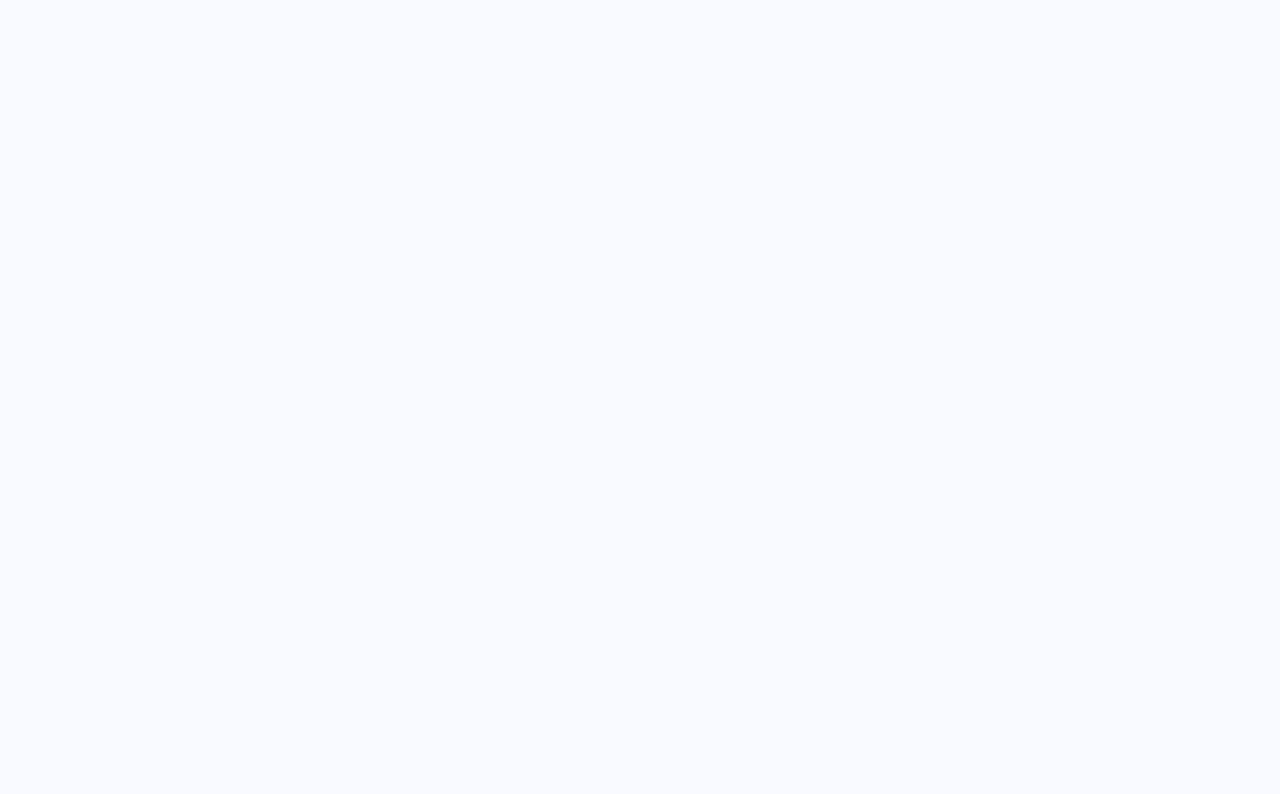
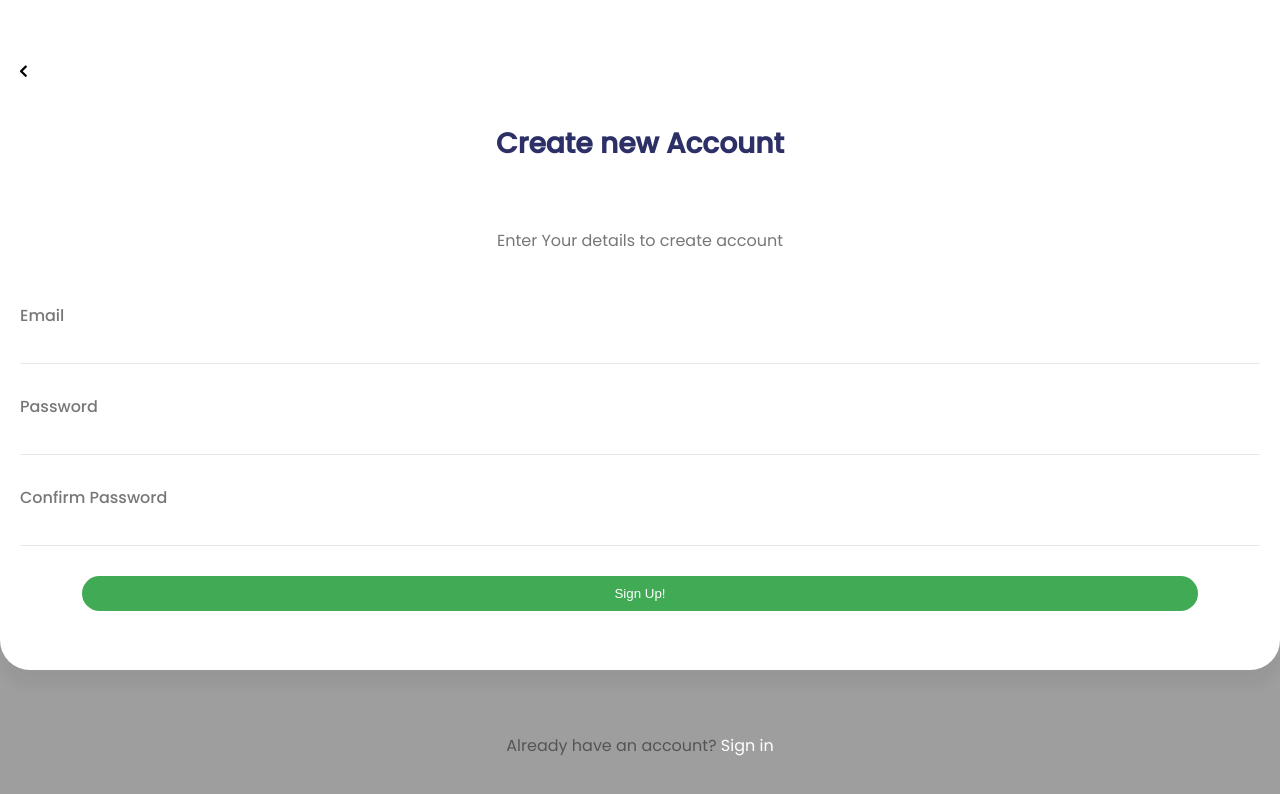
Before and after one commit to BrunoTesseraux/Abschlussprojekt, a React (Vite) app in the folder grosshop/frontend/: page /signup in a window 1280 px wide. Shown: the top 794 px of the page. Built offline with nearby package versions, Linux system fonts and the light colour scheme; no server answers.

Commit message:
connect frontend and backend

```diff
--- a/grosshop/frontend/src/App.jsx
+++ b/grosshop/frontend/src/App.jsx
@@ -1,28 +1,29 @@
-import './App.scss'
+import "./App.scss";
 
-import CategoryCard from './components/CategoryCard/CategoryCard'
-import ProductDetail from './pages/ProductDetail/ProductDetail'
-import Welcome from './pages/Welcome/Welcome'
-import Nav from './components/Nav/Nav'
-import { BrowserRouter as Router } from 'react-router-dom';
-import Profile from './pages/Profile/Profile'
-import EditProfile from './pages/Profile/EditProfile'
-import Cart from './pages/Lists/Cart'
-import Wishlist from './pages/Lists/Wishlist'
-import OrderList from './pages/Lists/OrderList'
-import Register from './pages/Registry/Register'
-import SignIn from './pages/Registry/SignIn'
-import SuccessNotification from './components/SuccessNotification/SuccessNotification'
-
+import CategoryCard from "./components/CategoryCard/CategoryCard";
+import ProductDetail from "./pages/ProductDetail/ProductDetail";
+import Welcome from "./pages/Welcome/Welcome";
+import Nav from "./components/Nav/Nav";
+import { Route, BrowserRouter as Router, Routes } from "react-router-dom";
+import Profile from "./pages/Profile/Profile";
+import EditProfile from "./pages/Profile/EditProfile";
+import Cart from "./pages/Lists/Cart";
+import Wishlist from "./pages/Lists/Wishlist";
+import OrderList from "./pages/Lists/OrderList";
+import Register from "./pages/Registry/Register";
+import SignIn from "./pages/Registry/SignIn";
+import SuccessNotification from "./components/SuccessNotification/SuccessNotification";
 
 function App() {
-
   return (
     <Router>
-      {/* <Welcome/> */}
-      {/* <Register/> */}
-      {/* <SuccessNotification/> */}
-      {/* <SignIn/> */}
+      <Routes>
+        <Route path="/" element={<Welcome />} />
+        <Route path="/login" element={<SignIn />} />
+        <Route path="/signup" element={<Register />} />
+        <Route path="/register-success" element={<SuccessNotification />} />
+      </Routes>
+      {/*  */}
       {/* <Nav/> */}
       {/* <OrderList/> */}
       {/* <Cart/> */}
@@ -32,7 +33,7 @@ function App() {
       {/* <ProductDetail/> */}
       {/* <Wishlist/> */}
     </Router>
-  )
+  );
 }
 
-export default App
+export default App;
--- /dev/null
+++ b/grosshop/frontend/src/api/api.js
@@ -0,0 +1,2 @@
+export const backendUrl =
+  import.meta.env.VITE_BACKEND_URL || "http://127.0.0.1:5003";
--- a/grosshop/frontend/src/components/SuccessNotification/SuccessNotification.jsx
+++ b/grosshop/frontend/src/components/SuccessNotification/SuccessNotification.jsx
@@ -1,6 +1,21 @@
-import "./SuccessNotification.scss"
+import { useEffect, useState } from "react";
+import "./SuccessNotification.scss";
+import { Navigate } from "react-router-dom";
 
 const SuccessNotification = () => {
+  const [redirectNow, setRedirectNow] = useState(false);
+
+  useEffect(() => {
+    const timer = setTimeout(() => {
+      setRedirectNow(true);
+    }, 3000); // 3 Sekunden Verzögerung
+
+    return () => clearTimeout(timer); // Bereinige den Timer, wenn die Komponente demontiert wird
+  }, []);
+
+  if (redirectNow) {
+    return <Navigate to="/" />;
+  }
   return (
     <section className="success-notification">
       <div className="notification">
@@ -9,7 +24,8 @@ const SuccessNotification = () => {
         <h1>Welcome to Grosshop</h1>
         <p>You have successfully created your account</p>
       </div>
-    </section> );
-}
+    </section>
+  );
+};
 
 export default SuccessNotification;
--- a/grosshop/frontend/src/components/SuccessNotification/SuccessNotification.scss
+++ b/grosshop/frontend/src/components/SuccessNotification/SuccessNotification.scss
@@ -1,9 +1,10 @@
-.success-notification{
-    background-color: #9E9E9E;
+.success-notification {
+  background-color: #9e9e9e;
   height: 100vh;
   width: 100vw;
-    padding-top: 60%;
-    .notification{
+  display: flex;
+  align-items: center;
+  .notification {
     background-color: white;
     width: 80%;
     margin: auto;
@@ -12,23 +13,23 @@
     border-radius: 25px;
     font-family: "poppins-regular";
     color: #777777;
-        h1{
-            color: #2C3066;
+    h1 {
+      color: #2c3066;
       font-family: "poppins-medium";
       margin-top: 25px;
     }
-        p{
+    p {
       width: 200px;
       display: block;
       margin: auto;
       margin-top: 10px;
       margin-bottom: 20px;
     }
-        img{
+    img {
       margin: auto;
       margin-top: 30px;
     }
-        .shadow{
+    .shadow {
       background-color: rgba(56, 60, 60, 0.3);
       border-radius: 50%;
       width: 60px;
--- a/grosshop/frontend/src/pages/Registry/Register.jsx
+++ b/grosshop/frontend/src/pages/Registry/Register.jsx
@@ -1,8 +1,40 @@
-import { Link } from "react-router-dom";
+import { Link, Navigate } from "react-router-dom";
 import TopNav from "../../components/TopNav/TopNav";
-import "./Registry.scss"
+import "./Registry.scss";
+import { useState } from "react";
+import { backendUrl } from "../../api/api.js";
 
 const Register = () => {
+  const [email, setEmail] = useState("");
+  const [password, setPassword] = useState("");
+  const [passwordConfirm, setPasswordConfirm] = useState("");
+  const [registered, setRegistered] = useState(null);
+
+  const fetchRegistrationData = async () => {
+    try {
+      const res = await fetch(backendUrl + "/api/v1/users/signup", {
+        method: "POST",
+        headers: { "Content-Type": "application/json" },
+        body: JSON.stringify({ email, password, passwordConfirm }),
+      });
+
+      const { status, data, error } = await res.json();
+      if (status !== "success") throw new Error(error);
+      else console.log("Registration success: ", data);
+      setEmail("");
+      setPassword("");
+      setPasswordConfirm("");
+      setRegistered(true);
+    } catch (error) {
+      setRegistered(false);
+      console.error("Registration error: User with this email exists");
+    }
+  };
+
+  const handleSubmit = () => {
+    fetchRegistrationData();
+  };
+
   return (
     <section className="registry">
       <article className="form-container">
@@ -13,13 +45,41 @@ const Register = () => {
         </div>
         <div className="registry-form">
           <label htmlFor="email">Email</label>
-          <input type="email" id="email" />
+          <input
+            type="email"
+            id="email"
+            value={email}
+            onChange={(e) => setEmail(e.target.value)}
+          />
           <label htmlFor="password">Password</label>
-          <input type="password" id="password" />
-        <button>Sign Up!</button>
+          <input
+            type="password"
+            id="password"
+            value={password}
+            onChange={(e) => setPassword(e.target.value)}
+          />
+          <label htmlFor="confirmPassword">Confirm Password</label>
+          <input
+            type="password"
+            id="confirmPassword"
+            value={passwordConfirm}
+            onChange={(e) => setPasswordConfirm(e.target.value)}
+          />
+          <button onClick={handleSubmit}>Sign Up!</button>
+          {registered === true && <Navigate to="/register-success" />}
+          {registered === false && (
+            <span className="fail">
+              Email oder Passwort entspricht nicht unseren Bedingungen. Oder der
+              User mit dieser Email Adresse existiert bereits. Bitte geben Sie
+              eine korrekte Email Adresse ein und ein Passwort mit mindestens 8
+              Zeichen!
+            </span>
+          )}
         </div>
       </article>
-        <p>Already have an account? <Link>Sign in</Link></p>
+      <p>
+        Already have an account? <Link to="/login">Sign in</Link>
+      </p>
     </section>
   );
 };
--- a/grosshop/frontend/src/pages/Registry/SignIn.jsx
+++ b/grosshop/frontend/src/pages/Registry/SignIn.jsx
@@ -1,6 +1,6 @@
 import { Link } from "react-router-dom";
 import TopNav from "../../components/TopNav/TopNav";
-import "./Registry.scss"
+import "./Registry.scss";
 
 const SignIn = () => {
   return (
@@ -9,7 +9,9 @@ const SignIn = () => {
         <TopNav />
         <div className="grosshop">
           <img src="/grocery.svg" alt="" />
-          <p className="name"><span>GrosS</span>hop</p>
+          <p className="name">
+            <span>GrosS</span>hop
+          </p>
         </div>
         <div className="registry-form">
           <label htmlFor="email">Email</label>
@@ -20,7 +22,9 @@ const SignIn = () => {
           <button>Sign In!</button>
         </div>
       </article>
-        <p>Dont have an account? <Link>Sign up</Link></p>
+      <p>
+        Dont have an account? <Link to="/signup">Sign up</Link>
+      </p>
     </section>
   );
 };
--- a/grosshop/frontend/src/pages/Welcome/Welcome.jsx
+++ b/grosshop/frontend/src/pages/Welcome/Welcome.jsx
@@ -1,33 +1,45 @@
-import { useEffect } from "react";
-import "./welcome.scss"
+import { useEffect, useState } from "react";
+import "./welcome.scss";
+import { useNavigate } from "react-router-dom";
 
 const Welcome = () => {
+  const [showOverlay, setShowOverlay] = useState(true);
+  const navigate = useNavigate();
 
   useEffect(() => {
     const timer = setTimeout(() => {
-            const overlay = document.querySelector('.start-overlay');
-            overlay.classList.add('hide-overlay');
+      setShowOverlay(false);
     }, 3000);
 
     return () => clearTimeout(timer);
   }, []);
 
-
-
-    return ( <div className="welcome-page">
+  return (
+    <div className="welcome-page">
       <img src="/grocery.svg" alt="Logo" />
-    <h1><span>GrosS</span>hop</h1>
+      <h1>
+        <span>GrosS</span>hop
+      </h1>
       <h2>Welcome to our Groshop</h2>
-    <p>Herzlich willkommen auf unserer Plattform, wo Qualität und Bequemlichkeit Hand in Hand gehen. Bei uns finden Sie eine breite Auswahl an frischen Lebensmitteln, hochwertigen Produkten und vielem mehr - alles mit nur einem Klick. Wir kümmern uns um den Rest, damit Sie mehr Zeit für die Dinge haben, die Ihnen am wichtigsten sind.</p>
+      <p>
+        Herzlich willkommen auf unserer Plattform, wo Qualität und
+        Bequemlichkeit Hand in Hand gehen. Bei uns finden Sie eine breite
+        Auswahl an frischen Lebensmitteln, hochwertigen Produkten und vielem
+        mehr - alles mit nur einem Klick. Wir kümmern uns um den Rest, damit Sie
+        mehr Zeit für die Dinge haben, die Ihnen am wichtigsten sind.
+      </p>
       <div>
-    <button>Create New Account</button>
-    <button>Sign In Your Account</button>
+        <button onClick={() => navigate("/signup")}>Create New Account</button>
+        <button onClick={() => navigate("/login")}>Sign In Your Account</button>
       </div>
-    <div className="start-overlay">
+      <div className={`start-overlay ${showOverlay ? "" : "hide-overlay"}`}>
         <img src="/grocery-2.svg" alt="Logo" />
-        <h1><span>GrosS</span>hop</h1>
+        <h1>
+          <span>GrosS</span>hop
+        </h1>
       </div>
-    </div> );
-}
+    </div>
+  );
+};
 
 export default Welcome;
--- a/grosshop/frontend/src/pages/Welcome/welcome.scss
+++ b/grosshop/frontend/src/pages/Welcome/welcome.scss
@@ -6,7 +6,7 @@
   }
   h1 {
     font-family: "poppins-regular";
-        color: #40AA54;
+    color: #40aa54;
     font-size: 3.1875rem;
     margin-top: 10px;
     span {
@@ -16,7 +16,7 @@
   h2 {
     font-family: "poppins-medium";
     font-size: 1.375rem;
-        color: #2C3066;
+    color: #2c3066;
     margin-top: 2rem;
   }
   p {
@@ -31,7 +31,6 @@
     border-radius: 25px;
   }
   div {
-
     display: flex;
     flex-direction: column;
     gap: 0.625rem;
@@ -44,8 +43,8 @@
       border: none;
       border-radius: 8px;
       &:nth-of-type(1) {
-                background-color: #D8EEDC;
-                color: #2C3066;
+        background-color: #d8eedc;
+        color: #2c3066;
       }
       &:nth-of-type(2) {
         background-color: #777777;
@@ -59,14 +58,15 @@
     left: 0;
     width: 100%;
     height: 100%;
-        background-color: #40AA54;
+    background-color: #40aa54;
     transition: 0.1s;
     &.hide-overlay {
       opacity: 0;
       pointer-events: none; // Ensure clicks don't interact with hidden overlay
+      display: none;
     }
 
-        img{
+    img {
       margin-top: 15rem;
     }
     h1 {
```
Also changed, not shown: 2 other files (tests, documents, lock files or other folders). Lines whose indentation alone changed are shown as unchanged.
